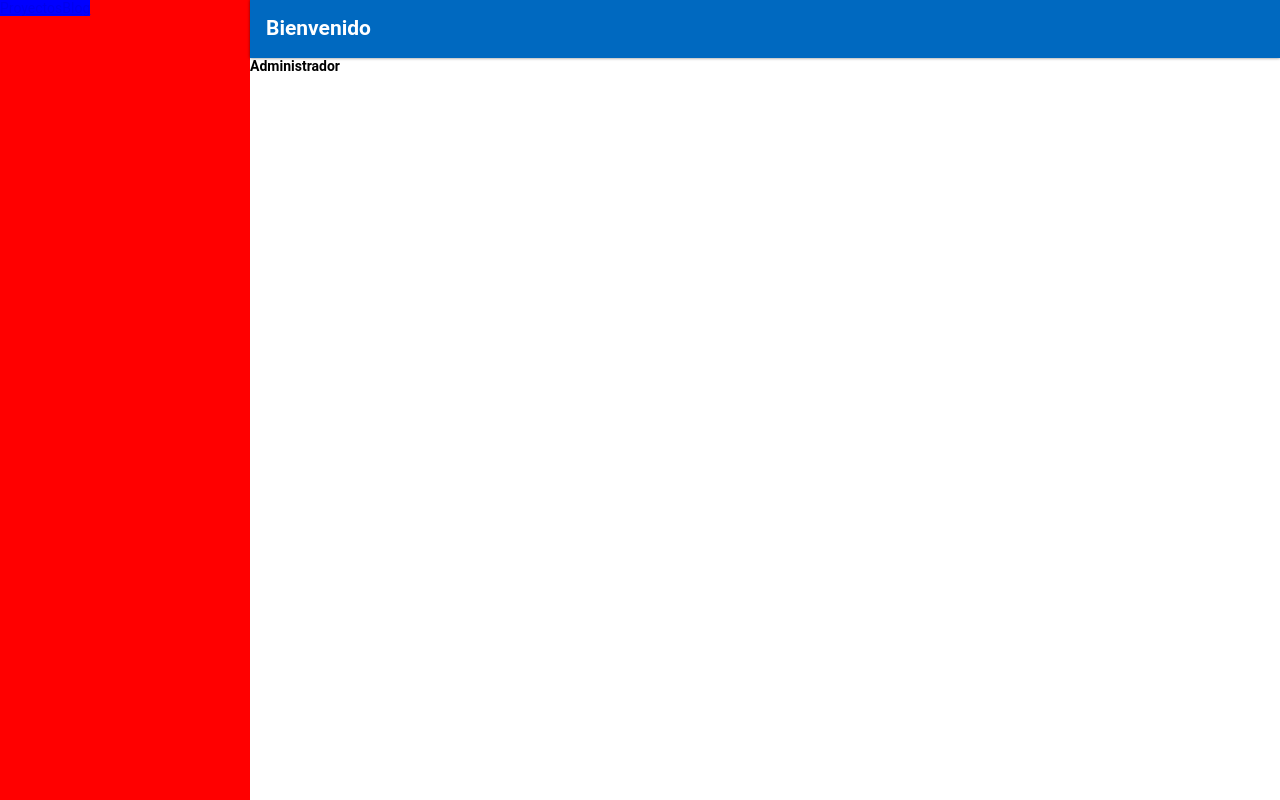
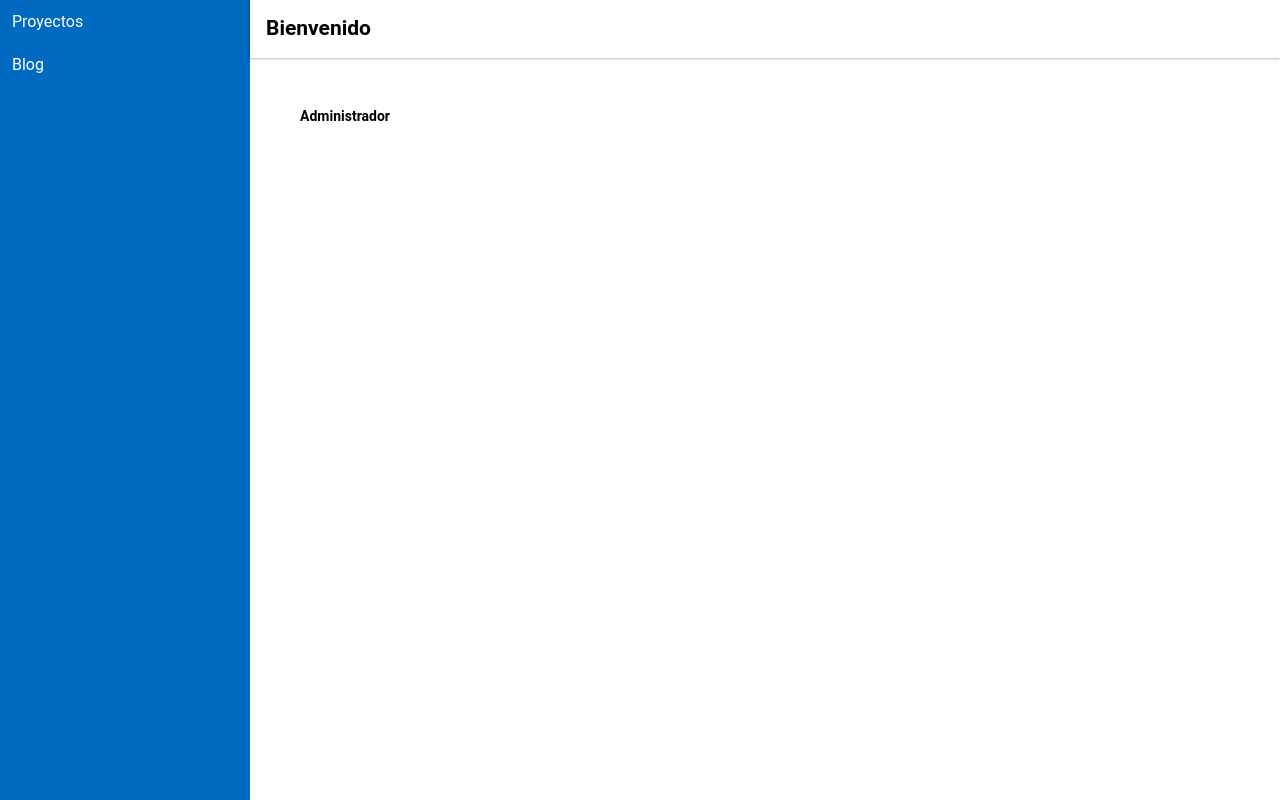
Before and after one commit to FrcGustavo/ME, a React app: page /admin in a window 1280 px wide. Built offline with nearby package versions, Linux system fonts and the light colour scheme; no server answers.

Commit message:
Add styles of Header

```diff
--- a/src/modules/Admin/assets/styles/Admin.scss
+++ b/src/modules/Admin/assets/styles/Admin.scss
@@ -6,4 +6,7 @@
 
 .side-nav-bar {
     width: calc(100% - 250px);
+    main {
+        padding: 50px;
+    }
 }
--- a/src/modules/Admin/assets/styles/components/Header.scss
+++ b/src/modules/Admin/assets/styles/components/Header.scss
@@ -1,12 +1,12 @@
 .admin-header.header {
     height: 58px;
     padding: 16px;
-    background-color: var(--primary-dark);
     box-shadow: 0 0 3px rgba(0, 0, 0, 0.5);
+    //opacity: 0.1;
     h1 {
         display: flex;
         align-items: center;
         font-size: 21px;
-        color: var(--white);
+        color: var(--black);
     }
 }
--- a/src/modules/Admin/assets/styles/components/Navbar.scss
+++ b/src/modules/Admin/assets/styles/components/Navbar.scss
@@ -2,8 +2,16 @@
     width: 90%;
     max-width: 250px;
     height: 100%;
-    background-color: red;
+    background-color: var(--primary-dark);
     a {
-        background-color: blue;
+        display: block;
+        padding: 12px;
+        text-decoration: none;
+        color: var(--white);
+        font-size: 16px;
+        transition: background-color 0.2s;
+        &:hover {
+            background-color: var(--primary);
+        }
     }
 }
```
